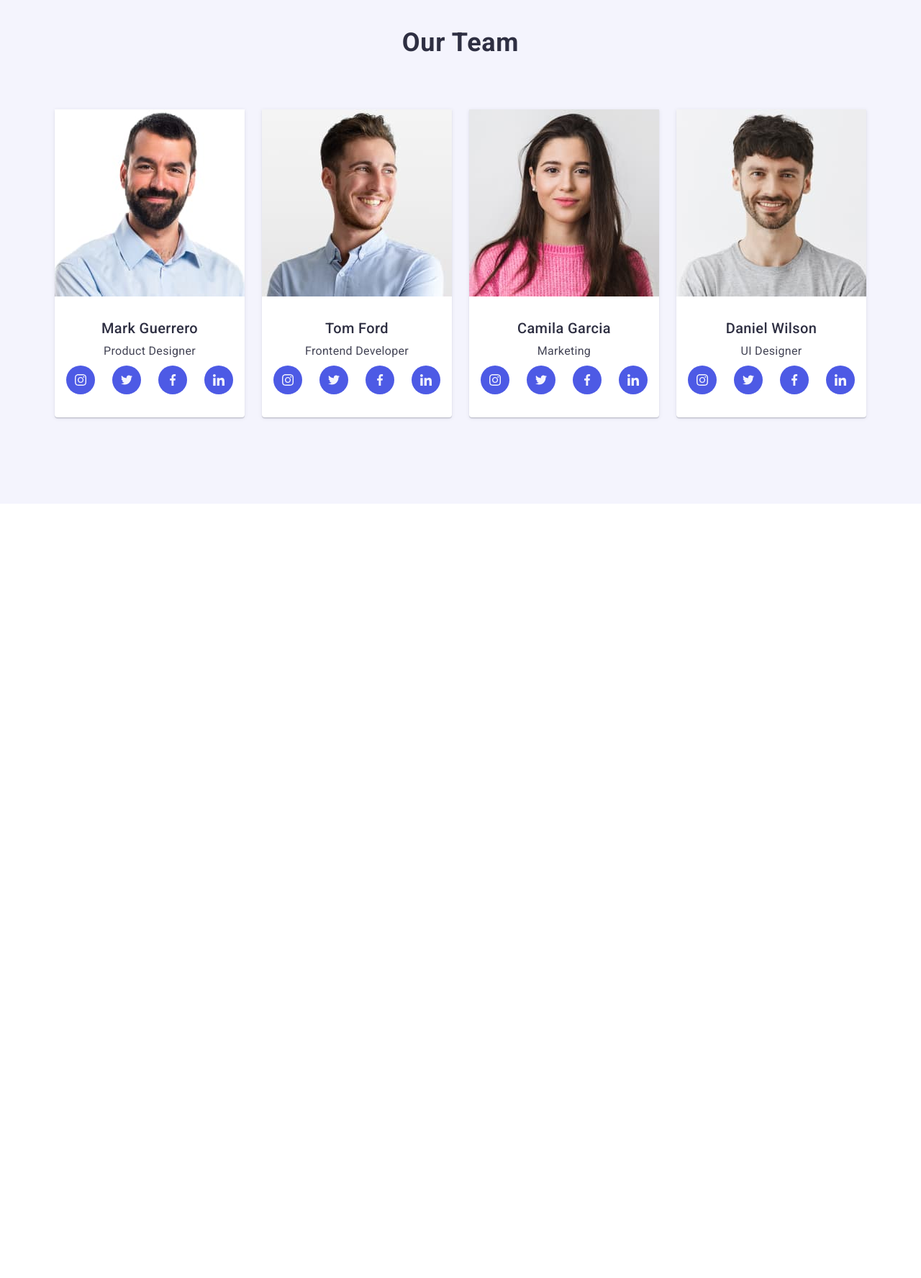
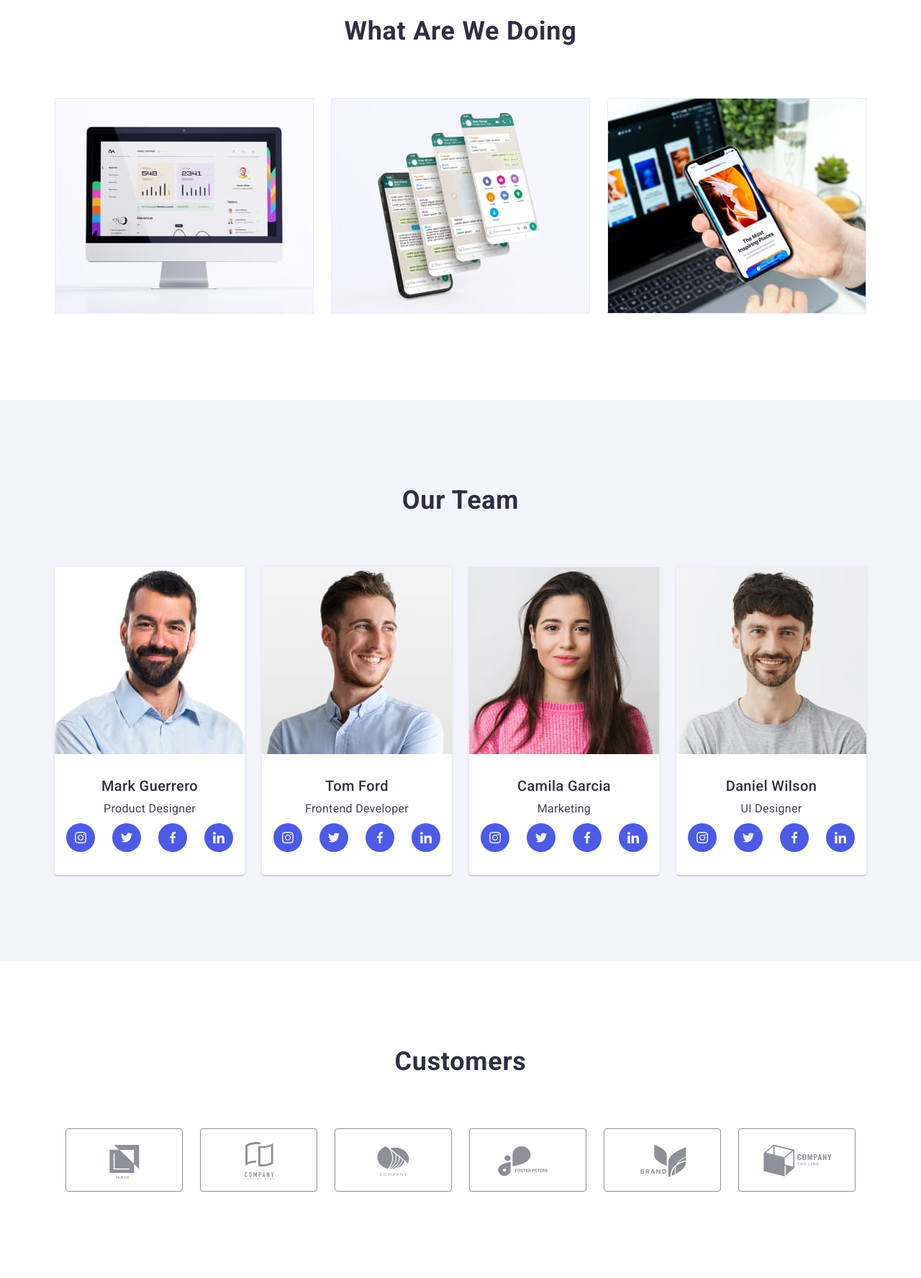
Before and after one commit to AnastasiaGOIT/goit-markup-hw-06, a plain HTML site: page index.html in a window 1280 px wide. Shown: the part 440-2216 px from the top of the page at 72% size. Before the commit the page ends 1140 px from the top, so only its background shows below. Drawn offline with nearby package versions, Linux system fonts and the light colour scheme.

Commit message:
all-sections

```diff
--- a/css/media.css
+++ b/css/media.css
@@ -25,7 +25,12 @@
     width: calc((100% - 24px) / 2);
     height: 120px;
   }
+  .offer {
+    display: none;
+  }
   .team-list {
+    justify-content: center;
+    align-items: center;
     flex-direction: row;
     flex-wrap: wrap;
     gap: 64px 24px;
@@ -33,6 +38,17 @@
   .team-item {
     width: calc((100% - 24px) / 2);
   }
+  .customers {
+  }
+  .customers-container {
+    max-width: 552px;
+  }
+}
+.customers-list {
+  gap: 72px 24px;
+}
+.customers-item {
+  width: calc((100% - 48px) / 3);
 }
 
 @media screen and (min-width: 1158px) {
@@ -40,6 +56,10 @@
     max-width: 1158px;
     padding-left: 15px;
     padding-right: 15px;
+  }
+  .benefits-container {
+    width: 1158px;
+    height: 224px;
   }
   .benefits {
     padding-top: 120px;
@@ -87,6 +107,34 @@
     letter-spacing: 0.02em;
     color: var(--text-color);
   }
+  .offer-container {
+    width: 1158px;
+    background-color: #ffffff;
+  }
+
+  .offer {
+    display: flex;
+    padding-top: 0;
+    padding-bottom: 120px;
+  }
+  .offer-title {
+    font-weight: 700;
+    font-size: 36px;
+    line-height: 1.11;
+    text-align: center;
+    letter-spacing: 0.02em;
+    text-transform: capitalize;
+    color: var(--main-color);
+    margin-bottom: 72px;
+  }
+  .offer-list {
+    background-color: #ffffff;
+    display: flex;
+    gap: 24px;
+  }
+  .offer-item {
+    width: calc((100% - 24px) / 3);
+  }
   .team {
     padding-bottom: 120px;
     padding-top: 120px;
@@ -100,4 +148,14 @@
   .team-item {
     width: calc((100% - 72px) / 4);
   }
+  .customers {
+    padding-top: 120px;
+    padding-bottom: 120px;
+  }
+  .customers-container {
+    max-width: 1128px;
+  }
+  .customers-item {
+    width: calc((100% - 120px) / 6);
+  }
 }
--- a/css/styles.css
+++ b/css/styles.css
@@ -447,8 +447,12 @@ img {
 }
 /*---------customers-----*/
 .customers {
-  padding-top: 120px;
-  padding-bottom: 120px;
+  width: 100%;
+
+  padding-top: 96px;
+  padding-bottom: 96px;
+  /* padding-top: 120px;
+  padding-bottom: 120px; */
 }
 .customers-title {
   font-weight: 700;
@@ -464,10 +468,15 @@ img {
 }
 .customers-list {
   display: flex;
-  gap: 24px;
+  flex-direction: row;
+  flex-wrap: wrap;
+  gap: 72px 16px;
+
+  /* gap: 24px; */
 }
 .customers-item {
-  width: calc((100% - 120px) / 6);
+  width: calc((100% - 16px) / 2);
+  /* width: calc((100% - 120px) / 6);*/
   height: 88px;
   position: relative;
 }
--- a/index.html
+++ b/index.html
@@ -346,7 +346,7 @@
         </div>
       </section>
 
-      <!-- <section class="customers">
+      <section class="customers">
         <div class="container customers-container">
           <h2 class="customers-title">Customers</h2>
 
@@ -395,7 +395,7 @@
             </li>
           </ul>
         </div>
-      </section> -->
+      </section>
     </main>
 
     <!-- <footer class="footer">
```
